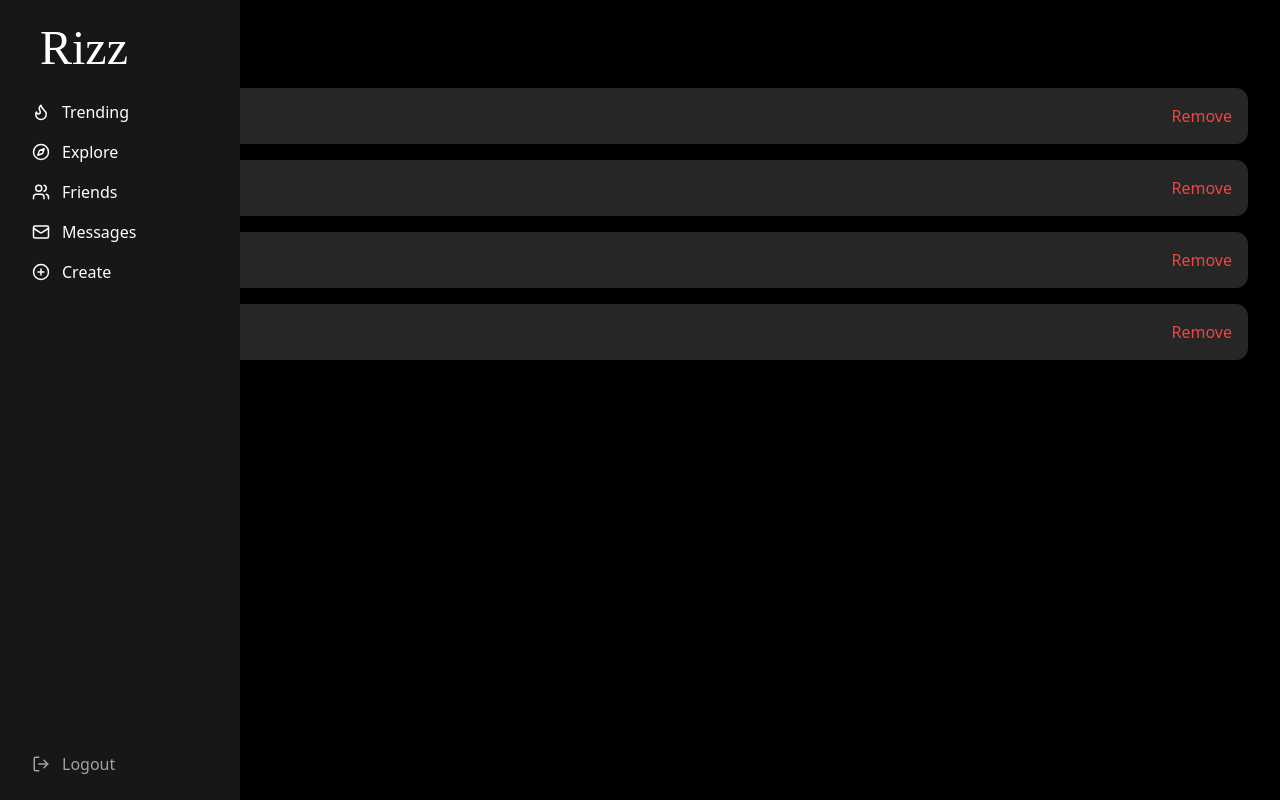
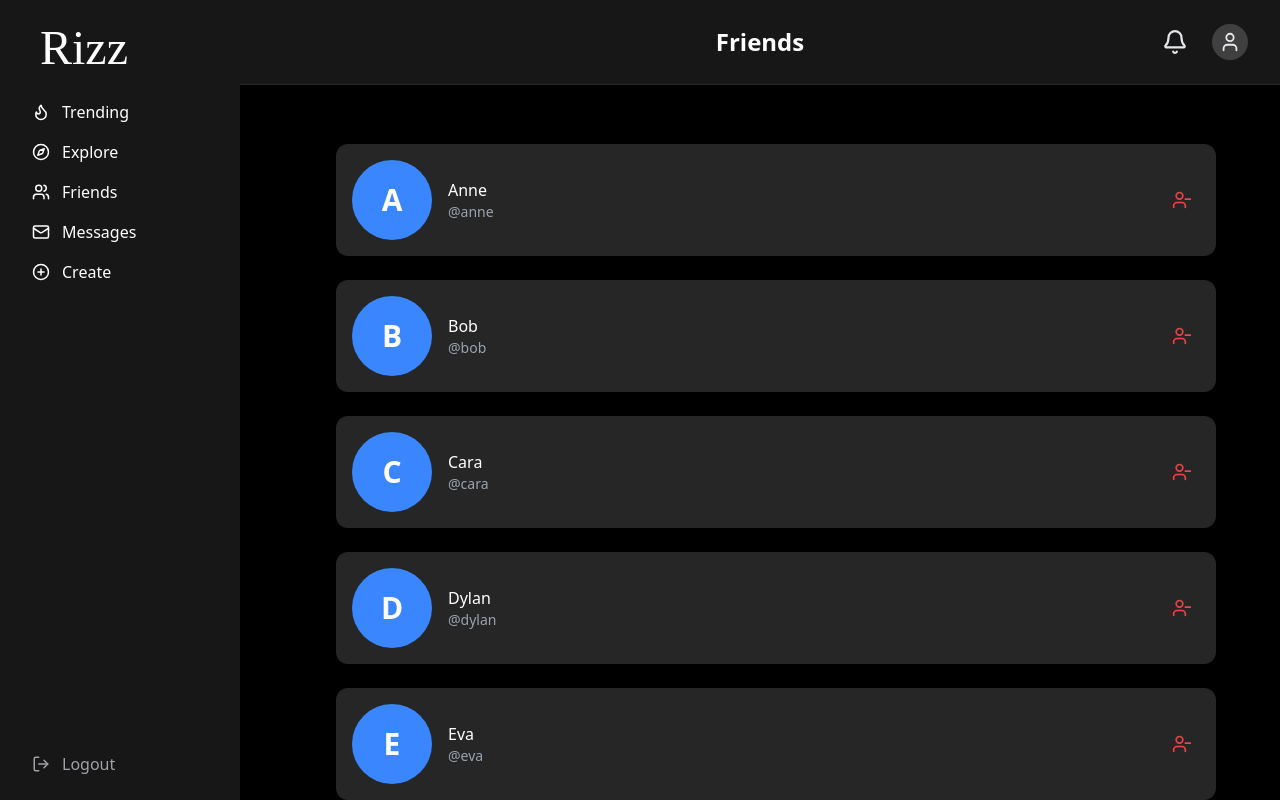
Before and after one commit to Chanudhi/rizz-social, a React (Create React App) app: page /friends in a window 1280 px wide. Shown: the top 800 px of the page. Built offline with nearby package versions, Linux system fonts and the light colour scheme; a web font is replaced by a local one.

Commit message:
feat: increase friends card width and adjust positioning -adjust positioning of create post card and removed the search bar. -updated logic in search bar visibility

```diff
--- a/src/components/Navbar.jsx
+++ b/src/components/Navbar.jsx
@@ -1,12 +1,22 @@
 import { Bell, User } from "lucide-react";
 import SearchBar from "./SearchBar";
 
-export default function Navbar() {
+export default function Navbar({ showSearch = true, title = null }) {
   return (
-    // Navbar starts after the sidebar (left-60)
-    <nav className="w-[calc(100%-15rem)] px-8 py-6 flex items-center justify-end bg-neutral-900 border-b border-neutral-800 fixed top-0 left-60 z-50">
-      <div className="flex items-center gap-6">
-        <SearchBar />
+    <nav className="w-[calc(100%-15rem)] px-8 py-6 flex items-center justify-between bg-neutral-900 border-b border-neutral-800 fixed top-0 left-60 z-50">
+      {/* Left side - Empty space for balance */}
+      <div className="flex-1"></div>
+
+      {/* Center - Title */}
+      {title && (
+        <div className="flex-1 flex justify-center">
+          <h1 className="text-2xl font-bold text-white">{title}</h1>
+        </div>
+      )}
+
+      {/* Right side - Search and icons */}
+      <div className="flex items-center gap-6 flex-1 justify-end">
+        {showSearch && <SearchBar />}
         <Bell className="text-gray-200 cursor-pointer" size={26} />
         <div className="w-9 h-9 rounded-full bg-neutral-700 flex items-center justify-center cursor-pointer">
           <User className="text-gray-200" size={22} />
--- a/src/pages/CreatePost.jsx
+++ b/src/pages/CreatePost.jsx
@@ -1,34 +1,80 @@
 import Sidebar from "../components/Sidebar";
 import Button from "../components/Button";
+import Navbar from "../components/Navbar";
 import { useState } from "react";
+import { ImageIcon, MoreHorizontal } from "lucide-react";
 
 export default function CreatePost() {
   const [caption, setCaption] = useState("");
-  const [fileName, setFileName] = useState("No file chosen");
+  const [fileName, setFileName] = useState("");
 
   return (
     <div className="flex min-h-screen bg-black text-white">
       <Sidebar />
-      <div className="flex-1 p-8">
-        <h2 className="text-2xl font-semibold mb-6">Create Post</h2>
-        <div className="bg-neutral-800 p-6 rounded-2xl max-w-lg space-y-4">
+      <div className="flex-1 flex flex-col">
+        <Navbar showSearch={false} title="Hit the Timeline ✨" />
+
+        {/* Main Content Area */}
+        <div className="flex-1 flex items-center justify-center pt-24 px-8 ml-60">
+          <div className="w-full max-w-lg">
+            {/* Post Creation Card */}
+            <div className="bg-neutral-800 rounded-2xl p-6 space-y-4 w-full">
+              {/* User Info with More Options */}
+              <div className="flex items-center justify-between mb-4">
+                <div className="flex items-center space-x-3">
+                  <div className="w-10 h-10 bg-neutral-700 rounded-full flex items-center justify-center">
+                    <svg width="24" height="24" fill="none" viewBox="0 0 24 24">
+                      <circle cx="12" cy="8" r="4" fill="#fff" />
+                      <ellipse cx="12" cy="17" rx="7" ry="4" fill="#fff" />
+                    </svg>
+                  </div>
+                  <div>
+                    <span className="font-semibold text-white">Anne</span>
+                    <span className="text-gray-400 text-sm block">@anne</span>
+                  </div>
+                </div>
+                <MoreHorizontal size={24} className="text-gray-400 cursor-pointer" />
+              </div>
+
+              {/* Text Area */}
+              <div className="space-y-4">
                 <textarea
-            rows="4"
-            placeholder="Write your caption..."
+                  rows="8"
+                  placeholder="What's on your mind ?"
                   value={caption}
                   onChange={(e) => setCaption(e.target.value)}
-            className="w-full bg-neutral-700 p-4 rounded-lg text-gray-200"
+                  className="w-full bg-neutral-700 p-4 rounded-lg text-gray-200 placeholder-gray-400 border-none resize-none focus:outline-none focus:ring-2 focus:ring-blue-500"
                 />
+
+                {/* Add Images Button */}
+                <div className="flex justify-center">
+                  <label htmlFor="postImage" className="flex items-center space-x-2 bg-neutral-700 hover:bg-neutral-600 px-6 py-3 rounded-lg cursor-pointer transition">
+                    <ImageIcon size={20} className="text-gray-400" />
+                    <span className="text-gray-400 font-medium">Add Images</span>
+                  </label>
                   <input
                     type="file"
                     id="postImage"
                     className="hidden"
-            onChange={(e) => setFileName(e.target.files?.[0]?.name || "No file chosen")}
+                    accept="image/*"
+                    onChange={(e) => setFileName(e.target.files?.[0]?.name || "")}
                   />
-          <label htmlFor="postImage" className="block bg-neutral-700 p-4 rounded-lg text-gray-400 cursor-pointer">
-            {fileName}
-          </label>
-          <Button className="w-full">Post</Button>
+                </div>
+
+                {/* Show selected file name */}
+                {fileName && (
+                  <div className="text-sm text-gray-400 text-center">
+                    Selected: {fileName}
+                  </div>
+                )}
+
+                {/* Post Button */}
+                <Button className="w-full bg-blue-600 hover:bg-blue-700">
+                  Post
+                </Button>
+              </div>
+            </div>
+          </div>
         </div>
       </div>
     </div>
--- a/src/pages/Friends.jsx
+++ b/src/pages/Friends.jsx
@@ -1,24 +1,61 @@
 import Sidebar from "../components/Sidebar";
-import { Users } from "lucide-react";
+import { UserMinus } from "lucide-react";
+import Navbar from "../components/Navbar";
 
 export default function Friends() {
-  const friends = ["Anne", "Bob", "Cara", "Dylan"];
+  const friends = [
+    { name: "Anne", username: "@anne" },
+    { name: "Bob", username: "@bob" },
+    { name: "Cara", username: "@cara" },
+    { name: "Dylan", username: "@dylan" },
+    { name: "Eva", username: "@eva" },
+    { name: "Frank", username: "@frank" },
+    { name: "Grace", username: "@grace" }
+  ];
 
   return (
     <div className="flex min-h-screen bg-black text-white">
+      {/* Sidebar */}
       <Sidebar />
-      <div className="flex-1 p-8">
-        <h2 className="text-2xl font-semibold mb-6">Friends</h2>
-        <div className="space-y-4">
-          {friends.map((name, idx) => (
-            <div key={idx} className="bg-neutral-800 p-4 rounded-xl flex justify-between items-center">
-              <div className="flex items-center space-x-3">
-                <Users size={24} className="text-blue-500" />
-                <span className="font-medium">{name}</span>
-              </div>
-              <button className="text-red-500 font-medium">Remove</button>
+
+      {/* Main Content Area */}
+      <div className="flex-1 flex flex-col">
+        {/* Navbar at top */}
+        <Navbar showSearch={false} title="Friends" />
+
+        {/* Friends List Container */}
+        <div className="flex justify-center pt-36 px-4">
+          <div className="w-full max-w-4xl ml-80 mr-12 space-y-6">
+            <div className="space-y-6">
+              {friends.map((friend) => (
+                <div
+                  key={friend.username}
+                  className="bg-neutral-800 p-4 rounded-xl flex justify-between items-center hover:bg-neutral-700 transition-colors duration-200"
+                >
+                  <div className="flex items-center space-x-4">
+                    <div
+                      className="w-[80px] h-[80px] rounded-full flex items-center justify-center"
+                      style={{ backgroundColor: '#3A86FF' }}
+                    >
+                      <span className="text-3xl font-bold text-white">
+                        {friend.name.charAt(0)}
+                      </span>
+                    </div>
+                    <div className="flex flex-col">
+                      <span className="font-medium text-white">{friend.name}</span>
+                      <span className="text-sm text-gray-400">{friend.username}</span>
+                    </div>
+                  </div>
+                  <button
+                    className="text-red-500 hover:text-red-400 p-2 rounded-full hover:bg-red-500/10 transition-colors duration-200"
+                    aria-label={`Remove ${friend.name} from friends`}
+                  >
+                    <UserMinus size={20} />
+                  </button>
+                </div>
+              ))}
             </div>
-          ))}
+          </div>
         </div>
       </div>
     </div>
```
Lines whose indentation alone changed are shown as unchanged.
